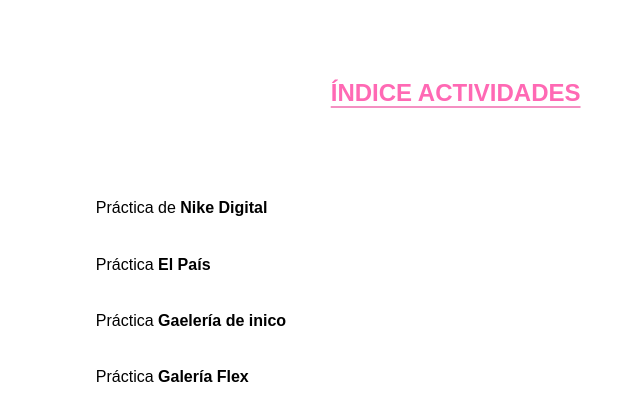
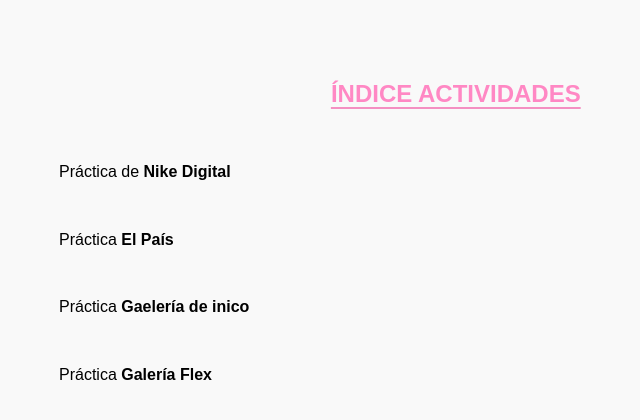
Before and after one commit to Paulaagrnd/TPED1_24_25, a plain HTML site: page index.html in a window 1280 px wide. Shown: the whole page, without its empty margins (197-837 px from the left). Drawn offline with Linux system fonts and the light colour scheme.

Commit message:
indice con flex

```diff
--- a/Estilos_indice-.css
+++ b/Estilos_indice-.css
@@ -7,7 +7,8 @@
     padding-left: 2%;
     padding-bottom: 0.5%;
     padding-top: 5%;
-    color: hotpink;
+    color: rgb(255, 136, 196);
+
 
     text-decoration: underline;
     text-underline-offset: 5px;
@@ -17,18 +18,51 @@
 }
 
 
-ol{
+
+body{
+
+    display: flex;
+    flex-direction: column;
+
+
+    min-height: 100vh;
+    background-color: #f9f9f9;
+    margin: 0;
+    padding: 0;
+}
+
+
+ul{
     padding-top: 3%;
     list-style: none;
     font-family: Arial, Helvetica, sans-serif;
     line-height: 2;
 
+    display: flex;
+    flex-direction: column;
+    gap: 10px;
+    padding: 0%;
+    margin: 0%;
 }
 
 
-ol li{
+ul li a:hover{
+
+    background-color:rgba(182, 181, 181, 0.916);
+    text-decoration-color: #ffffff;
+    transform: scale(1.20);
+}
+
+
+ul li{
     padding-left: 20%;
     padding-top: 2%;
+}
+
+
+ul li:hover{
+    background-color:gainsboro ;
+
 }
 
 
@@ -38,16 +72,19 @@
 
 }
 
+
 #segundo{
     text-decoration: none;
     color: black;
 }
+
 
 #tercero{
     text-decoration: none;
     color: black;
 }
 
+
 #cuarto{
     text-decoration: none;
     color: black;
--- a/index.html
+++ b/index.html
@@ -6,18 +6,18 @@
     <link rel="stylesheet" href="Estilos_indice-.css">
 </head>
 <body>
+    <header>
     <h1>ÍNDICE ACTIVIDADES</h1>
+    </header>
+    <main>
 
-<ol>
-    <li><a id="primero" href="Sesion6_Nike copia/Index2.html">Práctica de <strong>Nike Digital</strong></a></li>
-    <li><a id="segundo" href="Sesion7_8_ElPais/index.html">Práctica <strong>El País</strong></a></li>
-    <li><a id="tercero" href="galeria_inicio/index3.html">Práctica <strong>Gaelería de inico</strong></a></li>
-    <li><a id="cuarto"  href="galeria_flex/index4.html">Práctica <strong>Galería Flex</strong></a></li>
-</ol>
-
-
-
-
+      <ul>
+           <li><a id="primero" href="Sesion6_Nike copia/Index2.html" target="_blank" >Práctica de <strong>Nike Digital</strong></a></li>
+           <li><a id="segundo" href="Sesion7_8_ElPais/index.html" target="_blank">Práctica <strong>El País</strong></a></li>
+           <li><a id="tercero" href="galeria_inicio/index3.html" target="_blank">Práctica <strong>Gaelería de inico</strong></a></li>
+           <li><a id="cuarto"  href="galeria_flex/index4.html" target="_blank">Práctica <strong>Galería Flex</strong></a></li>
+      </ul>
+    </main>
 
 </body>
 </html>
```
Also changed, not shown: 1 other file.
